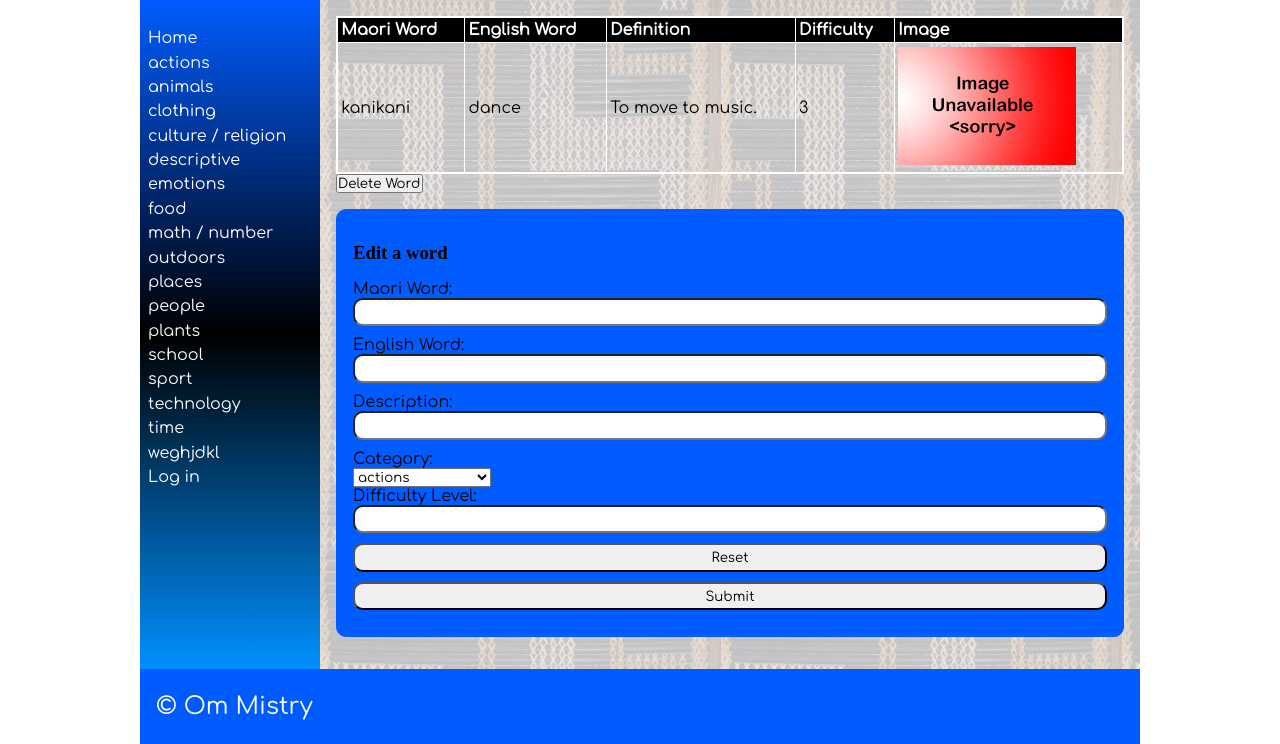
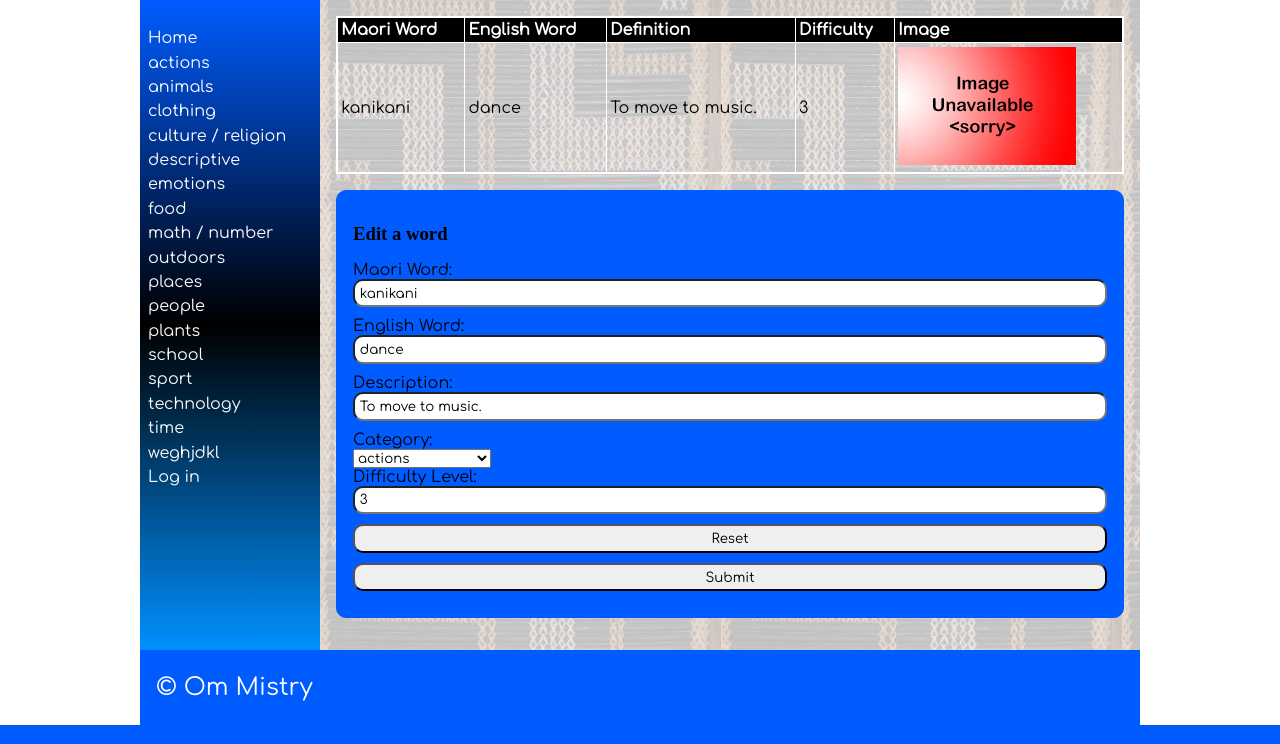
Before and after one commit to BOBTHEBALL/Om-Mistry, a Flask app: page /detail/2 in a window 1280 px wide. Shown: the part 101-845 px from the top of the page. Run offline with Flask 2, Linux system fonts and the light colour scheme; data comes from the database, SQL or seed files in the repository; both versions use the stored data as it was after the commit; some web fonts are replaced.

Commit message:
30/07/2021 1:22pm

```diff
--- a/app.py
+++ b/app.py
@@ -84,7 +84,8 @@ def render_homepage():
 def render_categorypage(cat_id):
     if request.method == "POST" and is_logged_in():
         category = request.form.get('Category')
-        if request.form.get("form") == "delete":
+        print(request.form)
+        if request.form.get("deleting") == "True":
             con = create_connection(DB_NAME)
             cur = con.cursor()
             query = "DELETE FROM category WHERE id=?"
@@ -96,10 +97,10 @@ def render_categorypage(cat_id):
         print(request.form)
         # This renders the page for the different word categories and it creates a connection with database
         category = request.form.get('Category')
-        maori = request.form.get('Maori Word').strip().title()
-        english = request.form.get('English Word').strip().title()
-        definition = request.form.get('Description').strip().title()
-        levels = request.form.get('Difficulty Level')
+        maori = request.form.get('maoriword').strip().title()
+        english = request.form.get('englishword').strip().title()
+        definition = request.form.get('description').strip().title()
+        levels = request.form.get('difficultylevel')
         # This code above is used to pull information from the website regarding the items in the brackets. It then strips them
         # of their unnecessary spaces and then gives them title case.
         deleting = request.form.get('deleting')
@@ -212,8 +213,10 @@ def render_categorypage(cat_id):
 @app.route('/detail/<word_id>', methods=["POST", "GET"])
 def render_detailpage(word_id):
     # This also creates a webpage but this one is for the word details, e.g when you click on a word
+    print(request.method)
     if request.method == "POST" and is_logged_in():
         # This line here makes sure that you have to be logged in to actually add/delete/edit
+        print("checking word")
         if "delete_confirm" in request.form:
             print(request.form)
             con = create_connection(DB_NAME)
@@ -223,9 +226,45 @@ def render_detailpage(word_id):
             con.commit()
             con.close()
             return redirect('/')
+        else:
 
-            deleting = request.form.get('deleting')
             print(request.form)
+            english = request.form.get('EnglishWord').strip().title()
+            maori = request.form.get('MaoriWord').strip().title()
+            definitions = request.form.get('Definitions').strip().lower()
+            levels = request.form.get('levels')
+            cat_id = request.form.get('Category')
+            con = create_connection(DB_NAME)
+
+            date_added = datetime.today().strftime("%A, %d, %B, %Y")
+            user_id = session['userid']
+            print("test 1")
+
+
+            if len(maori) > 20:
+                flash('Maori word is over 20 characters, try again')
+                return redirect(request.referrer)
+            # This Makes it so that if a Maori word is over 20 characters long you have to shorten it.
+            elif len(english) > 20:
+                flash('English word is over 20 characters, try again')
+                return redirect(request.referrer)
+            # This does the same as the above but for English words
+            elif not 2 < len(definitions) < 100:
+                return redirect('Description must be below 100 and above 2')
+                return redirect(request.referrer)
+            else:
+                # This gives a limit on the description
+                print("test 3")
+                con = create_connection(DB_NAME)
+                query = "UPDATE words " \
+                        "SET maori = ?, english = ?, definitions = ?, levels = ?, category = ?, editor_id = ?, date_added = ?) " \
+                        "WHERE id = ?"
+                cur = con.cursor()
+                # cur.execute(query, (maori, english, definitions, levels, cat_id, user_id, date_added))
+                cur.execute(query, (maori, english, definitions, levels, cat_id, user_id, date_added, word_id))
+                con.commit()
+                con.close()
+
     con = create_connection(DB_NAME)
     query = "SELECT id, maori, english, definition, levels, images FROM words WHERE id=?"
     cur = con.cursor()
--- a/templates/detail.html
+++ b/templates/detail.html
@@ -23,32 +23,33 @@
         </tr>
         {#    {% endfor %}#}
     </table>
-<form method="POST">
-    {% if deleting %}
-        <div class="form-element">Are you sure?<input type="submit" name="delete_confirm" value="Yes">/<input type="submit" value="No"></div>
-    {% else %}
-    <div class="form-element">
-         <input type="hidden" name="deleting" value="True">
-         <input type="submit" name="delete" value="Delete Word">
-    </div>
-    </form>
+{#<form method="POST">#}
+{#    {% if deleting %}#}
+{#        <div class="form-element">Are you sure?<input type="submit" name="delete_confirm" value="Yes">/<input type="submit" value="No"></div>#}
+{#    {% else %}#}
+{#    <div class="form-element">#}
+{#         <input type="hidden" name="deleting" value="True">#}
+{#         <input type="submit" name="delete" value="Delete Word">#}
+{#    </div>#}
+{#    </form>#}
+{#{% endif %}#}
 
         <form class="dataForm" method="POST">
         <input type="hidden" name="form" value="edit">
             <h3>Edit a word</h3>
         <div class="form-group">
-            <div class="form-label"><label for="Maori Word">Maori Word:</label></div>
-            <div class="form-element"><input type="text" name="Maori Word" id="Maori Word" required></div>
+            <div class="form-label"><label for="MaoriWord">Maori Word:</label></div>
+            <div class="form-element"><input type="text" name="MaoriWord" id="MaoriWord" value="{{ definition[1] }}" required></div>
         </div>
 
         <div class="form-group">
-            <div class="form-label"><label for="English Word">English Word:</label></div>
-            <div class="form-element"><input type="text" name="English Word" id="English Word" required></div>
+            <div class="form-label"><label for="EnglishWord">English Word:</label></div>
+            <div class="form-element"><input type="text" name="EnglishWord" id="EnglishWord" value="{{ definition[2] }}" required></div>
         </div>
 
         <div class="form-group">
-            <div class="form-label"><label for="Description">Description:</label></div>
-            <div class="form-element"><input type="text" name="Description" id="Description" min="9" max="13" step="1" required></div>
+            <div class="form-label"><label for="Definitions">Description:</label></div>
+            <div class="form-element"><input type="text" name="Definitions" id="Definitions"  value="{{ definition[3] }}" required></div>
         </div>
 
         <div class="form-group">
@@ -65,7 +66,7 @@
         <div class="form-group">
             <input type="hidden" name="form" value="delete">
             <div class="form-label"><label for="Difficulty Level">Difficulty Level:</label></div>
-            <div class="form-element"><input type="number" name="Difficulty Level" id="Difficulty Level" min="1" max="999" step="1" required></div>
+            <div class="form-element"><input type="number" name="Difficulty Level" id="Difficulty Level" min="1" max="10" step="1" value="{{ definition[4] }}" required></div>
         </div>
 
         <div class="form-group">
@@ -83,7 +84,7 @@
 
 
 
-    {% endif %}
+
 
 {#    if($_POST['send']=='update')#}
 {#    { UPDATE table_name SET id='Your_ID' }#}
```
Also changed, not shown: templates/words.html (+8 -8 lines), dictionary.db.
